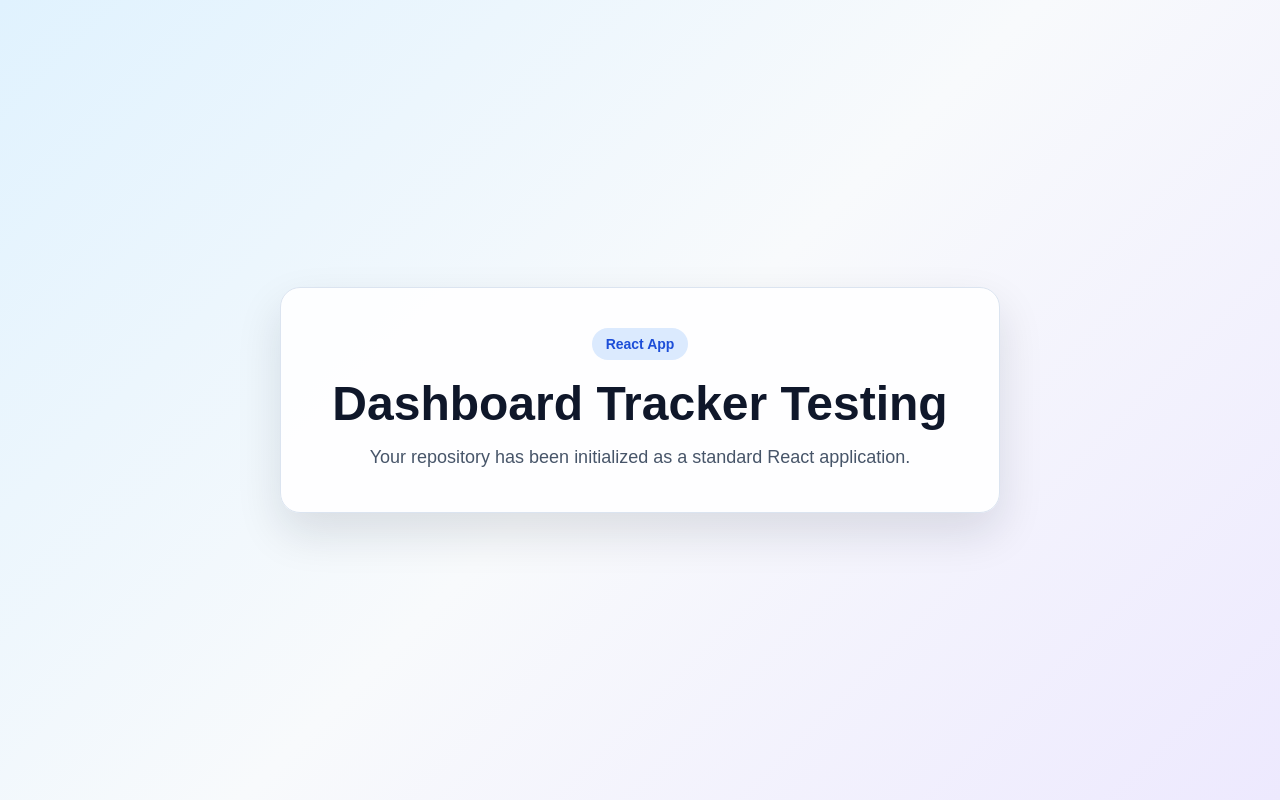
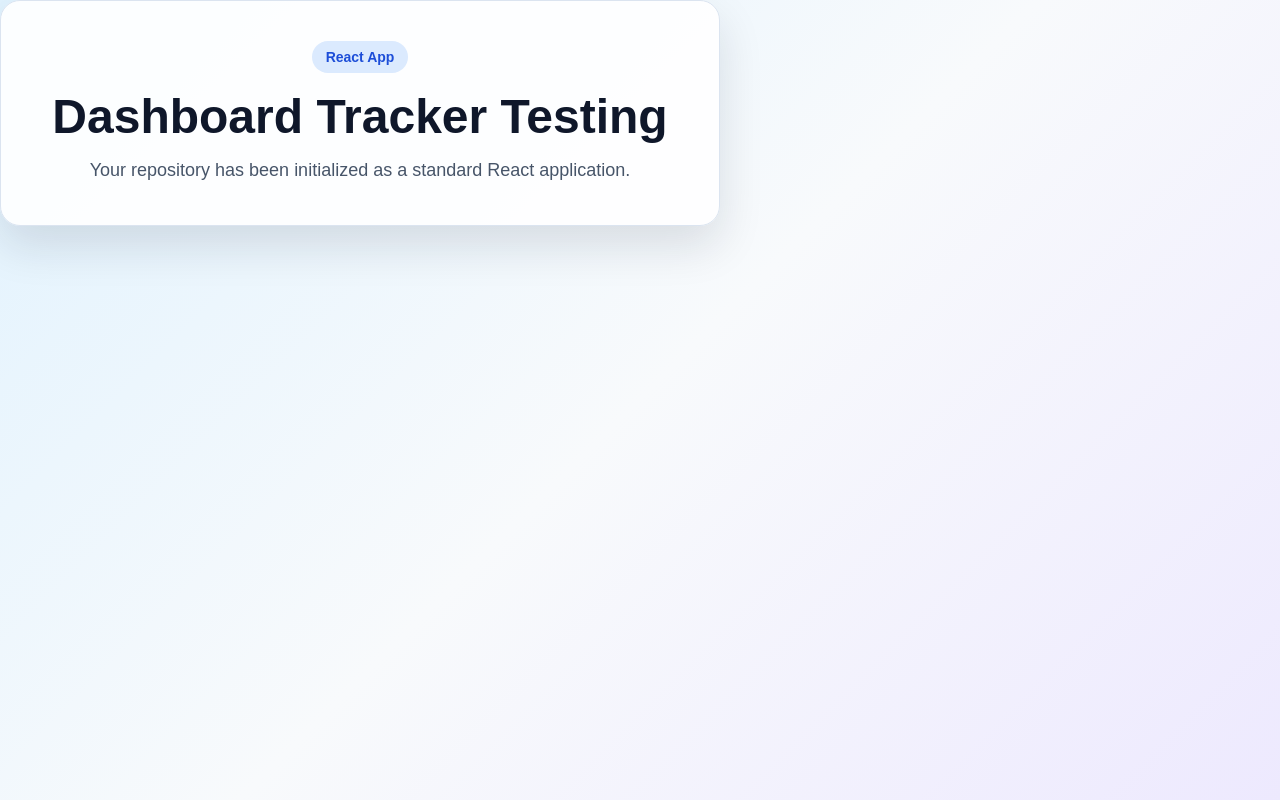
Before and after one commit to Milindddd/Dashboard-Tracker-Testing, a React (Create React App) app: page / in a window 1280 px wide. Built offline with nearby package versions, Linux system fonts and the light colour scheme.

Commit message:
Testing 1

```diff
--- a/src/App.js
+++ b/src/App.js
@@ -2,7 +2,7 @@ import './App.css';
 
 function App() {
   return (
-    <div className="app-shell">
+    <div className="app-shellll">
       <main className="app-card">
         <span className="app-badge">React App</span>
         <h1>Dashboard Tracker Testing</h1>
```
Also changed, not shown: 1 other file (tests, documents, lock files or other folders).
